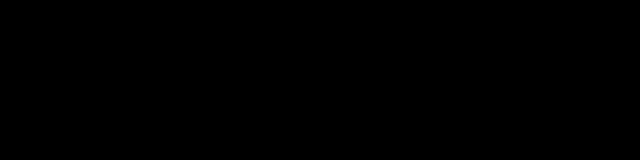
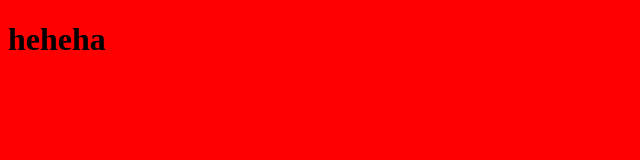
Before and after one commit to ollyzz/projet-git, a plain HTML site: page index.html in a window 1280 px wide. Shown: the whole page, without its empty margins (0-640 px from the left). Drawn offline with Linux system fonts and the light colour scheme.

Commit message:
couleur en rouge

```diff
--- a/css/ligne.css
+++ b/css/ligne.css
@@ -1 +1 @@
-body {background-color: black;}
+body {background-color: red;}
```
